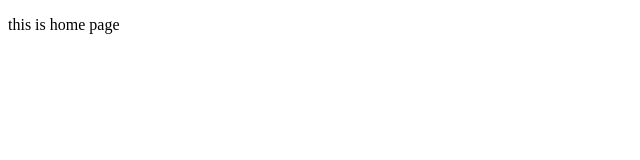
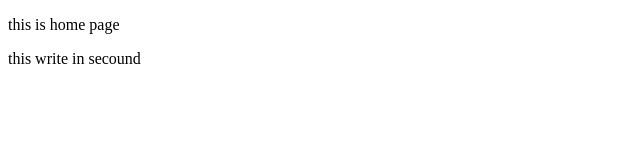
Before and after one commit to Sosigma56/learn-git, a plain HTML site: page index.html in a window 1280 px wide. Shown: the whole page, without its empty margins (0-640 px from the left). Drawn offline with Linux system fonts and the light colour scheme.

Commit message:
add min text

```diff
--- a/index.html
+++ b/index.html
@@ -6,5 +6,8 @@
     <body>
         <title>hello world</title>
         <p>this is home page</p>
+        <main>
+            this write in secound
+        </main>
     </body>
 </html>
```
